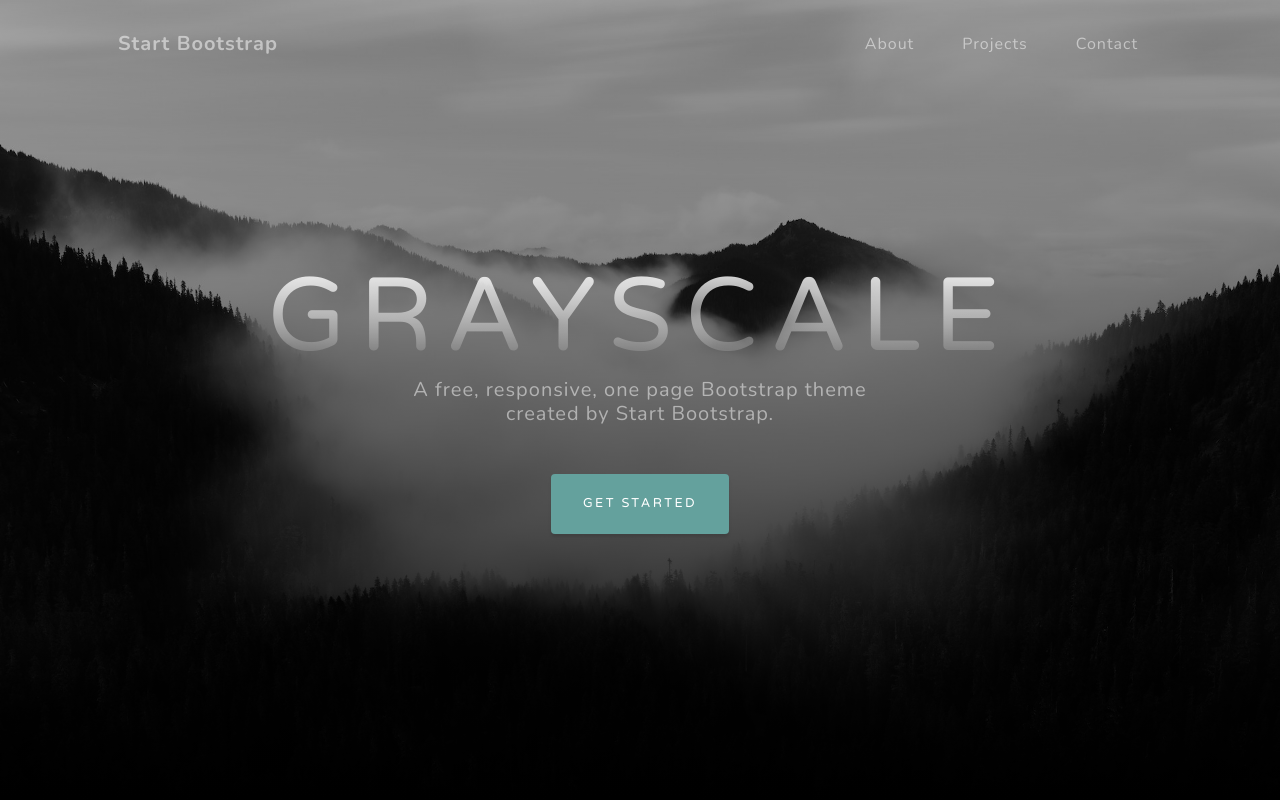
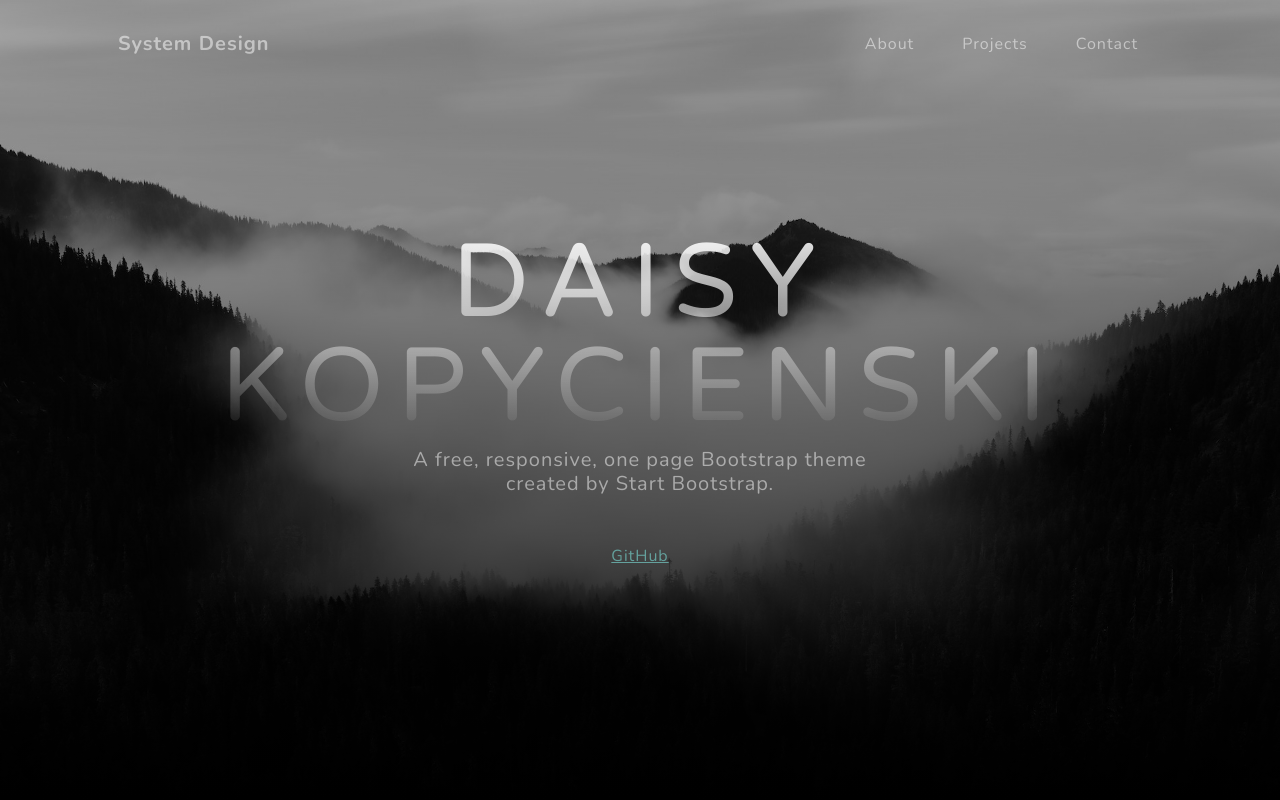
Before and after one commit to dkopycienski/lab-2-bootstrap, a plain HTML site: page startbootstrap-grayscale-gh-pages/index.html in a window 1280 px wide. Shown: the top 800 px of the page. Drawn offline with nearby package versions, Linux system fonts and the light colour scheme.

Commit message:
Update index.html
edited text and button links

```diff
--- a/startbootstrap-grayscale-gh-pages/index.html
+++ b/startbootstrap-grayscale-gh-pages/index.html
@@ -19,7 +19,7 @@
         <!-- Navigation-->
         <nav class="navbar navbar-expand-lg navbar-light fixed-top" id="mainNav">
             <div class="container px-4 px-lg-5">
-                <a class="navbar-brand" href="#page-top">Start Bootstrap</a>
+                <a class="navbar-brand" href="#page-top">System Design</a>
                 <button class="navbar-toggler navbar-toggler-right" type="button" data-bs-toggle="collapse" data-bs-target="#navbarResponsive" aria-controls="navbarResponsive" aria-expanded="false" aria-label="Toggle navigation">
                     Menu
                     <i class="fas fa-bars"></i>
@@ -38,9 +38,9 @@
             <div class="container px-4 px-lg-5 d-flex h-100 align-items-center justify-content-center">
                 <div class="d-flex justify-content-center">
                     <div class="text-center">
-                        <h1 class="mx-auto my-0 text-uppercase">Grayscale</h1>
+                        <h1 class="mx-auto my-0 text-uppercase">Daisy Kopycienski</h1>
                         <h2 class="text-white-50 mx-auto mt-2 mb-5">A free, responsive, one page Bootstrap theme created by Start Bootstrap.</h2>
-                        <a class="btn btn-primary" href="#about">Get Started</a>
+                        <a href="https://github.com/dkopycienski">GitHub</a>
                     </div>
                 </div>
             </div>
```
